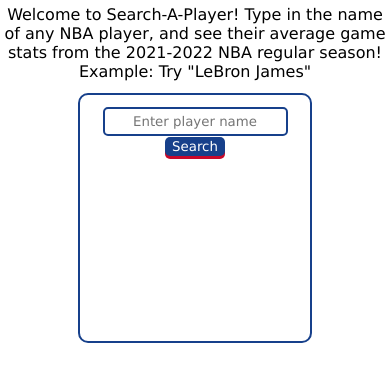
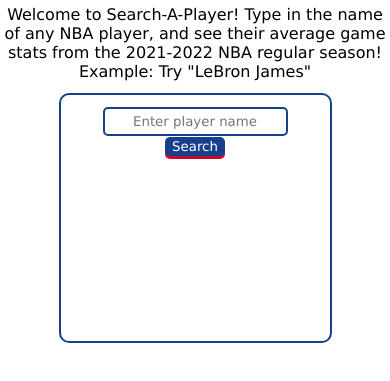
Before and after one commit to dprindi16/cse204a-final-project, a plain HTML site: page index.html in a window 390 px wide. Shown: the part 139-520 px from the top of the page. Drawn offline with Linux system fonts and the light colour scheme.

Commit message:
Final changes

```diff
--- a/style.css
+++ b/style.css
@@ -34,9 +34,9 @@
     margin-top: 12px;
     border: 2px solid #17408B;
     border-radius: 10px;
-    width: 60%;
+    width: 70%;
     position: fixed;
-    left: 20%;
+    left: 15%;
     padding: 12px;
     height: 250px;
     overflow: auto;
@@ -95,8 +95,33 @@
     margin-top: 5px;
 }
 
-@media (max-width: 540px){
+@media (max-width: 600px){
     .logo{
         display: none;
     }
+    .main-box{
+        margin-top: 12px;
+        border: 2px solid #17408B;
+        border-radius: 10px;
+        width: 70%;
+        position: fixed;
+        left: 15%;
+        padding: 12px;
+        height: 400px;
+        overflow: auto;
+    }
 }
+
+@media (max-width: 750px){
+    .main-box{
+        margin-top: 12px;
+        border: 2px solid #17408B;
+        border-radius: 10px;
+        width: 70%;
+        position: fixed;
+        left: 15%;
+        padding: 12px;
+        height: 250px;
+        overflow: auto;
+    }
+}
```
